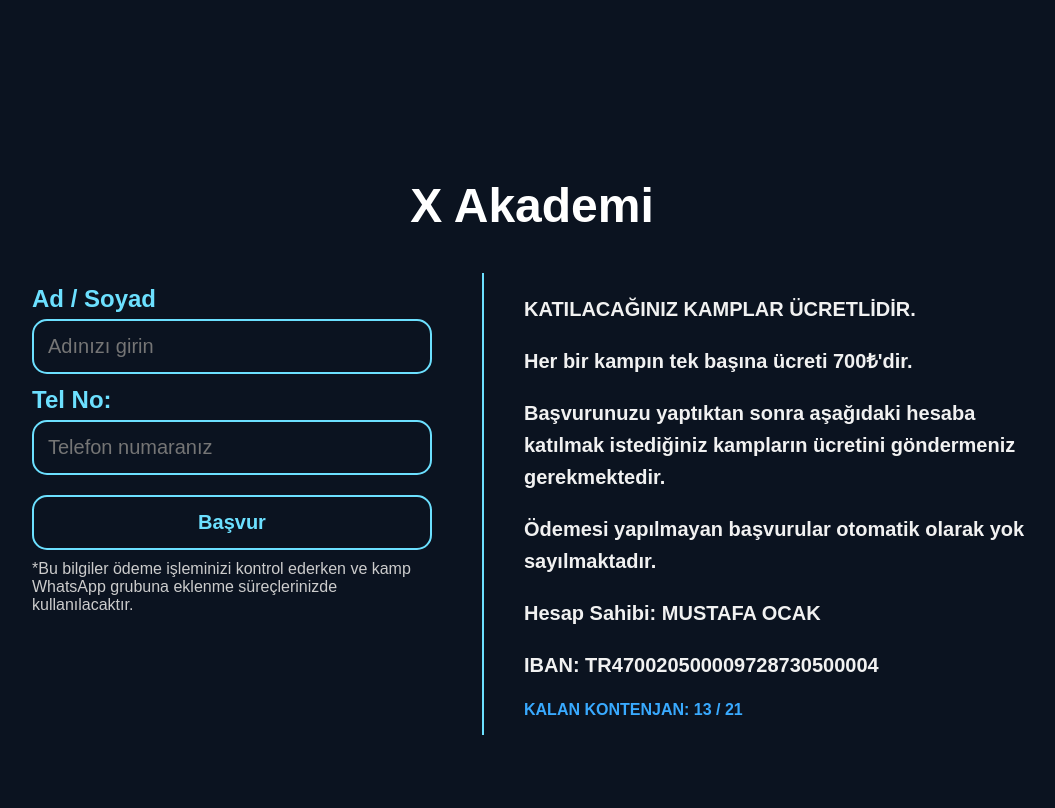
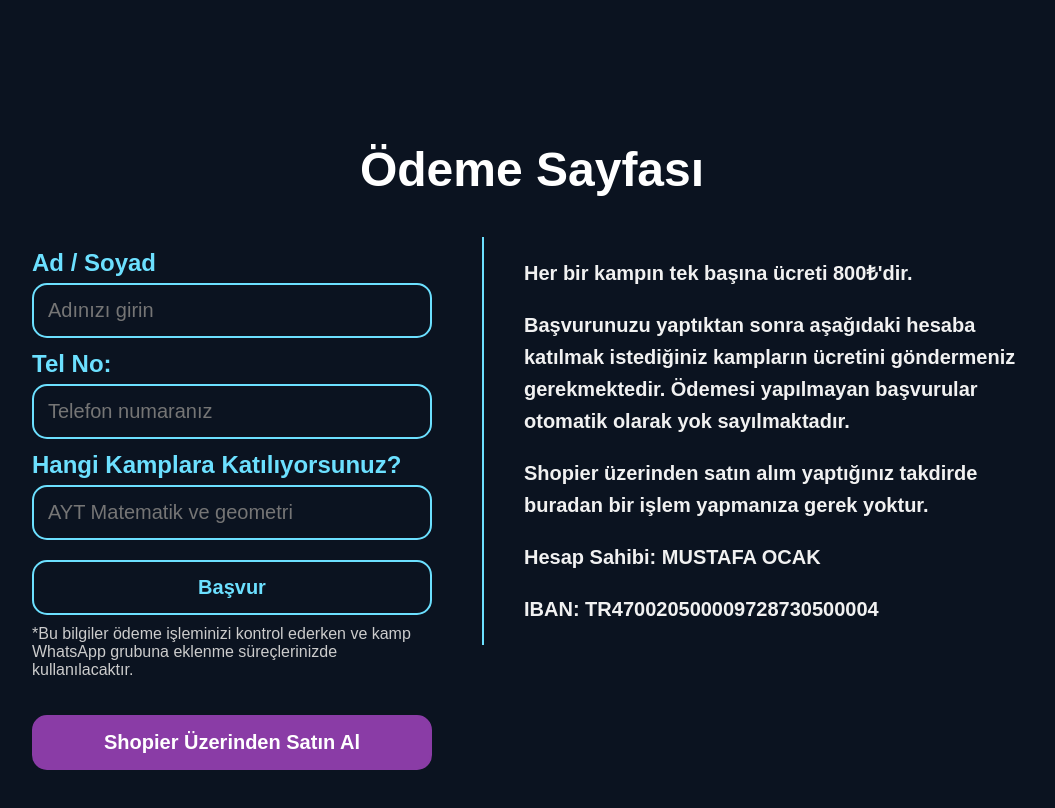
Before and after one commit to mustafaocakxyz/feynmankamp, a React (Vite) app: page /contact in a window 1280 px wide. Shown: the top 808 px of the page, without its empty margins (108-1163 px from the left). Built offline with nearby package versions, Linux system fonts and the light colour scheme; a web font is replaced by a local one.

Commit message:
Update: Modified pages with new navigation and styling changes

```diff
--- a/src/pages/AYTFizik.jsx
+++ b/src/pages/AYTFizik.jsx
@@ -291,7 +291,7 @@ const AYTFizik = () => {
               marginBlock: "18px",
             }}
           >
-            <Button onClick={handleJoinClick}>Kampa Katıl</Button>
+            <Button onClick={() => navigate('/contact')}>Kampa Katıl</Button>
             <Button2 onClick={hanldeScroll}>Müfredatı Gör</Button2>
           </div>
         </div>
@@ -301,7 +301,7 @@ const AYTFizik = () => {
       </Container>
       <Detail1 id="detail">
         <Title $second={true} style={{ color: "#2d8a2d" }}>
-          Kamp Başlangıç Tarihi: 5 Mayıs 2025
+          Kamp Başlangıç Tarihi: 23 Mayıs 2025
         </Title>
         <span
           style={{
@@ -311,7 +311,7 @@ const AYTFizik = () => {
             display: "block",
           }}
         >
-          Kamp her gün akşam saatlerinde online olarak gerçekleşecektir.
+          Kamp her gün akşam (17.00 - 19.00) saatlerinde online olarak gerçekleşecektir. Bu bilgi değişebilir.
         </span>
         {data.map(({ order, text }, id) => {
           return (
@@ -330,7 +330,7 @@ const AYTFizik = () => {
             </WrapDetailContent>
           );
         })}
-        <Button onClick={handleJoinClick} style={{ marginBlock: "20px" }}>
+        <Button onClick={() => navigate('/contact')} style={{ marginBlock: "20px" }}>
           Kampa Katıl
         </Button>
       </Detail1>
@@ -361,7 +361,7 @@ const AYTFizik = () => {
             </WrapDetailContent2>
           );
         })}
-        <Button onClick={handleJoinClick} style={{ marginBlock: "20px" }}>
+        <Button onClick={() => navigate('/contact')} style={{ marginBlock: "20px" }}>
           Kampa Katıl
         </Button>
       </Detail2>
--- a/src/pages/AYTMatematik.jsx
+++ b/src/pages/AYTMatematik.jsx
@@ -284,7 +284,7 @@ const AYTMatematik = () => {
               marginBlock: "18px",
             }}
           >
-            <Button onClick={handleJoinClick}>Kampa Katıl</Button>
+            <Button onClick={() => navigate('/contact')}>Kampa Katıl</Button>
             <Button2 onClick={hanldeScroll}>Müfredatı Gör</Button2>
           </div>
         </div>
@@ -294,7 +294,7 @@ const AYTMatematik = () => {
       </Container>
       <Detail1 id="detail">
         <Title $second={true} style={{ color: "#36B7FF" }}>
-          Kamp Başlangıç Tarihi: 5 Mayıs 2025
+          Kamp Başlangıç Tarihi: 20 Mayıs 2025
         </Title>
         <span
           style={{
@@ -304,7 +304,7 @@ const AYTMatematik = () => {
             display: "block",
           }}
         >
-          Kamp her gün akşam saatlerinde online olarak gerçekleşecektir.
+          Kamp her gün ikindi saatlerinde (15.00 - 17.00) online olarak gerçekleşecektir. Bu bilgi değişebilir.
         </span>
         {data.map(({ order, text }, id) => {
           return (
@@ -323,7 +323,7 @@ const AYTMatematik = () => {
             </WrapDetailContent>
           );
         })}
-        <Button onClick={handleJoinClick} style={{ marginBlock: "20px" }}>
+        <Button onClick={() => navigate('/contact')} style={{ marginBlock: "20px" }}>
           Kampa Katıl
         </Button>
       </Detail1>
@@ -354,7 +354,7 @@ const AYTMatematik = () => {
             </WrapDetailContent2>
           );
         })}
-        <Button onClick={handleJoinClick} style={{ marginBlock: "20px" }}>
+        <Button onClick={() => navigate('/contact')} style={{ marginBlock: "20px" }}>
           Kampa Katıl
         </Button>
       </Detail2>
--- a/src/pages/Geometri.jsx
+++ b/src/pages/Geometri.jsx
@@ -286,7 +286,7 @@ const Geometri = () => {
               marginBlock: "18px",
             }}
           >
-            <Button onClick={handleJoinClick}>Kampa Katıl</Button>
+            <Button onClick={() => navigate('/contact')}>Kampa Katıl</Button>
             <Button2 onClick={hanldeScroll}>Müfredatı Gör</Button2>
           </div>
         </div>
@@ -296,7 +296,7 @@ const Geometri = () => {
       </Container>
       <Detail1 id="detail">
         <Title $second={true} style={{ color: "#8a3ca6" }}>
-          Kamp Başlangıç Tarihi: 5 Mayıs 2025
+          Kamp Başlangıç Tarihi: 20 Mayıs 2025
         </Title>
         <span
           style={{
@@ -306,7 +306,7 @@ const Geometri = () => {
             display: "block",
           }}
         >
-          Kamp her gün akşam saatlerinde online olarak gerçekleşecektir.
+          Kamp her gün akşam (17.00 - 19.00) saatlerinde online olarak gerçekleşecektir. Bu bilgi değişebilir.
         </span>
         {data.map(({ order, text }, id) => {
           return (
@@ -325,7 +325,7 @@ const Geometri = () => {
             </WrapDetailContent>
           );
         })}
-        <Button onClick={handleJoinClick} style={{ marginBlock: "20px" }}>
+        <Button onClick={() => navigate('/contact')} style={{ marginBlock: "20px" }}>
           Kampa Katıl
         </Button>
       </Detail1>
@@ -356,7 +356,7 @@ const Geometri = () => {
             </WrapDetailContent2>
           );
         })}
-        <Button onClick={handleJoinClick} style={{ marginBlock: "20px" }}>
+        <Button onClick={() => navigate('/contact')} style={{ marginBlock: "20px" }}>
           Kampa Katıl
         </Button>
       </Detail2>
--- a/src/pages/contact.jsx
+++ b/src/pages/contact.jsx
@@ -94,6 +94,18 @@ const Button = styled.button`
   }
 `;
 
+const PurpleButton = styled(Button)`
+  color: #fff;
+  border: 2px solid #8a3ca6;
+  background: #8a3ca6;
+
+  &:hover {
+    background: #a259c4;
+    border-color: #a259c4;
+    color: #fff;
+  }
+`;
+
 const Note = styled.p`
   font-size: 16px;
   margin-top: 10px;
@@ -140,7 +152,11 @@ const RemainingSlot = styled.p`
 `;
 
 const Contact = () => {
-  const [formData, setFormData] = useState({ name: "", phone: "" });
+  const [formData, setFormData] = useState({
+    name: "",
+    phone: "",
+    camps: ""
+  });
   const [notification, setNotification] = useState({
     message: "",
     success: false,
@@ -154,7 +170,7 @@ const Contact = () => {
   };
 
   const reset = () => {
-    setFormData({ name: "", phone: "" });
+    setFormData({ name: "", phone: "", camps: "" });
   };
 
   const Submit = (e) => {
@@ -195,7 +211,7 @@ const Contact = () => {
 
   return (
     <PageWrapper>
-      <PageTitle>X Akademi</PageTitle>
+      <PageTitle>Ödeme Sayfası</PageTitle>
       <ContentContainer>
         <div>
           <FormSection onSubmit={Submit}>
@@ -221,6 +237,17 @@ const Contact = () => {
               onChange={handleChange}
             />
 
+            <Label htmlFor="camps">Hangi Kamplara Katılıyorsunuz?</Label>
+            <Input
+              type="text"
+              name="camps"
+              id="camps"
+              placeholder="AYT Matematik ve geometri"
+              required
+              value={formData.camps}
+              onChange={handleChange}
+            />
+
             <Button type="submit" disabled={sending}>
               {sending ? "Gönderiliyor..." : "Başvur"}
             </Button>
@@ -230,18 +257,28 @@ const Contact = () => {
               grubuna eklenme süreçlerinizde kullanılacaktır.
             </Note>
           </FormSection>
+
+          <PurpleButton
+            type="button"
+            onClick={() => window.open('https://www.shopier.com/xakademi_xyz', '_blank')}
+            style={{ marginTop: '20px', width: '100%' }}
+          >
+            Shopier Üzerinden Satın Al
+          </PurpleButton>
         </div>
 
         <InfoSection>
-          <InfoText>KATILACAĞINIZ KAMPLAR ÜCRETLİDİR.</InfoText>
           <InfoText>
-            Her bir kampın tek başına ücreti 700₺'dir.
+            Her bir kampın tek başına ücreti 800₺'dir.
           </InfoText>
           <InfoText>
-            Başvurunuzu yaptıktan sonra aşağıdaki hesaba katılmak istediğiniz kampların ücretini göndermeniz gerekmektedir.
+            Başvurunuzu yaptıktan sonra aşağıdaki hesaba katılmak istediğiniz
+            kampların ücretini göndermeniz gerekmektedir.
+            Ödemesi yapılmayan başvurular otomatik olarak yok sayılmaktadır.
           </InfoText>
           <InfoText>
-            Ödemesi yapılmayan başvurular otomatik olarak yok sayılmaktadır.
+            Shopier üzerinden satın alım yaptığınız takdirde buradan bir işlem
+            yapmanıza gerek yoktur.
           </InfoText>
           <AccountDetails>
             <InfoText>
@@ -251,7 +288,6 @@ const Contact = () => {
               <strong>IBAN:</strong> TR470020500009728730500004
             </InfoText>
           </AccountDetails>
-          <RemainingSlot>KALAN KONTENJAN: 13 / 21</RemainingSlot>
         </InfoSection>
       </ContentContainer>
 
--- a/src/pages/home.jsx
+++ b/src/pages/home.jsx
@@ -215,13 +215,16 @@ const Home = () => {
           <div
             style={{
               display: "flex",
-              gap: "30px",
-              flexWrap: "wrap",
-              justifyContent: "flex-start",
+              flexDirection: "column",
+              gap: "6px",
+              alignItems: "flex-start",
               marginBlock: "18px",
             }}
           >
-            <Button onClick={handleJoinClick}>Kampları Gör</Button>
+            <Button onClick={handleJoinClick}>
+              Kampları Gör
+            </Button>
+            <span style={{ fontSize: "16px"}}>*Kamplarımızın kontenjanı sınırlıdır ve giriş ücretlidir.</span>
           </div>
         </div>
         <WrapImg>
```
